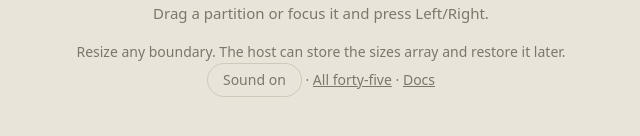
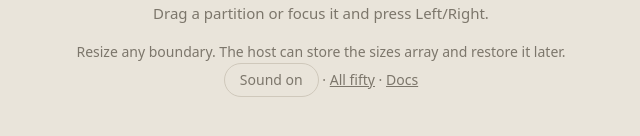
Before and after one commit to Brajesh31/GrainMotion-UI, a plain HTML site: page resizable/index.html in a window 1280 px wide. Shown: the part 576-712 px from the top of the page, 319-959 px from the left. Drawn offline with Linux system fonts and the light colour scheme.

Commit message:
docs: update demo component count to fifty

```diff
--- a/resizable/index.html
+++ b/resizable/index.html
@@ -35,7 +35,7 @@
     <sand-resizable id="el" label="Project dashboard"></sand-resizable><p class="readout" id="out">Drag a partition or focus it and press Left/Right.</p>
   </div>
   <p class="hint">Resize any boundary. The host can store the sizes array and restore it later.</p>
-  <p class="hint back"><button class="pill" type="button" id="snd">Sound on</button> · <a href="../gallery/">All forty-five</a> · <a href="https://github.com/Brajesh31/GrainMotion-UI/blob/main/resizable/README.md">Docs</a></p>
+  <p class="hint back"><button class="pill" type="button" id="snd">Sound on</button> · <a href="../gallery/">All fifty</a> · <a href="https://github.com/Brajesh31/GrainMotion-UI/blob/main/resizable/README.md">Docs</a></p>
 </main>
 <script src="resizable.js"></script>
 <script>
```
